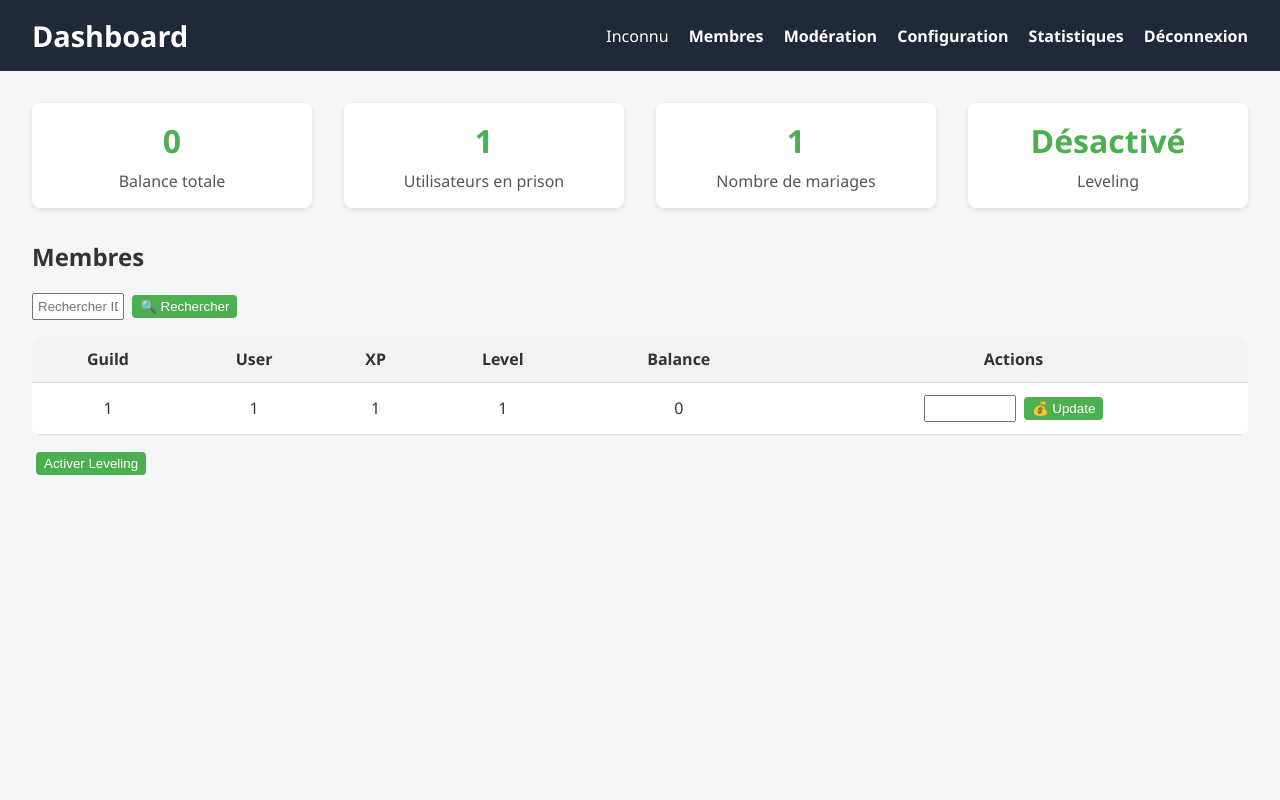
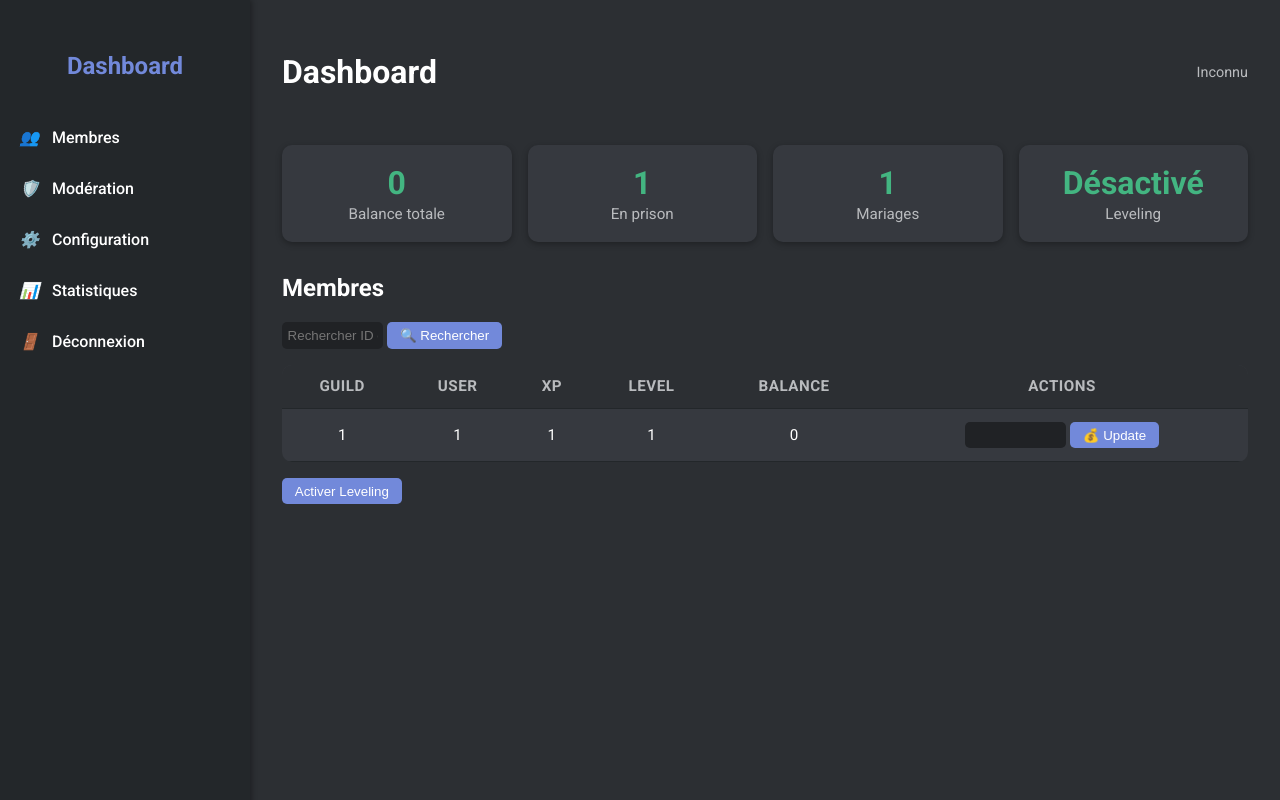
Before and after one commit to Avost-off/lounge-senpai-2, a Flask app: page / in a window 1280 px wide. Run offline with Flask 3, Linux system fonts and the light colour scheme; a user stored in the database is signed in; tables that the repository leaves empty hold one stand-in row (values such as "Sample post"); data that the repository does not hold is empty; parts of the project's set-up code (start-up, migrations or seed data) failed here and were passed over.

Commit message:
Update dashboard.html

```diff
--- a/templates/dashboard.html
+++ b/templates/dashboard.html
@@ -3,57 +3,89 @@
 <head>
 <meta charset="UTF-8">
 <title>Dashboard</title>
+<link href="https://fonts.googleapis.com/css2?family=Roboto:wght@400;500;700&display=swap" rel="stylesheet">
+<script src="https://cdn.jsdelivr.net/npm/chart.js"></script>
 <style>
-    body { font-family: "Segoe UI", Tahoma, Geneva, Verdana, sans-serif; margin:0; background:#f4f6f8; color:#333; }
-    header { background:#1f2937; color:white; padding:1rem 2rem; display:flex; justify-content:space-between; align-items:center; }
-    header h1 { margin:0; font-size:1.8rem; }
-    nav a { color:white; margin-left:1rem; text-decoration:none; font-weight:bold; cursor:pointer; }
-    nav a:hover { text-decoration:underline; }
-    main { padding:2rem; }
-    .stats { display:flex; gap:2rem; margin-bottom:2rem; flex-wrap:wrap; }
-    .stat-card { background:white; padding:1rem 2rem; border-radius:8px; box-shadow:0 2px 6px rgba(0,0,0,0.1); flex:1; text-align:center; }
-    .stat-card h2 { margin:0; font-size:2rem; color:#4CAF50; }
-    .stat-card p { margin:0.5rem 0 0 0; color:#555; }
-    table { width:100%; border-collapse:collapse; background:white; border-radius:8px; overflow:hidden; margin-top:1rem; }
-    th, td { padding:0.75rem; border-bottom:1px solid #ddd; text-align:center; }
-    th { background:#f2f2f2; }
-    tr:hover { background:#f9f9f9; }
-    form { display:inline-block; margin:0; }
-    input[type="number"], input[type="text"] { padding:0.25rem; width:80px; }
-    button { padding:0.25rem 0.5rem; margin-left:0.25rem; border:none; border-radius:4px; background:#4CAF50; color:white; cursor:pointer; }
-    button:hover { background:#45a049; }
-    section { display:none; margin-top:2rem; }
-    section.active { display:block; }
+/* ---------------- Reset & Base ---------------- */
+body, html { margin:0; padding:0; font-family: 'Roboto', sans-serif; background:#2C2F33; color:#FFF; }
+a { text-decoration:none; color:inherit; cursor:pointer; }
+
+/* ---------------- Sidebar ---------------- */
+.sidebar {
+    position: fixed; left:0; top:0; width:250px; height:100vh; background:#23272A; display:flex; flex-direction:column; padding-top:2rem; box-shadow:2px 0 5px rgba(0,0,0,0.3);
+}
+.sidebar h2 { text-align:center; margin-bottom:2rem; color:#7289DA; }
+.sidebar a { padding:0.8rem 1.2rem; margin:0.2rem 0; display:flex; align-items:center; border-radius:6px; transition:0.2s; font-weight:500; }
+.sidebar a:hover { background:#7289DA; color:white; transform:translateX(5px); }
+.sidebar a i { margin-right:0.8rem; }
+
+/* ---------------- Main ---------------- */
+.main { margin-left:250px; padding:2rem; }
+header { display:flex; justify-content:space-between; align-items:center; margin-bottom:2rem; }
+header h1 { font-weight:700; font-size:2rem; }
+header .user { color:#B9BBBE; font-size:0.9rem; display:flex; align-items:center; gap:0.5rem; }
+
+/* ---------------- Stats Cards ---------------- */
+.stats { display:flex; gap:1rem; flex-wrap:wrap; margin-bottom:2rem; }
+.stat-card { flex:1; min-width:150px; background:#36393F; padding:1.2rem; border-radius:10px; text-align:center; box-shadow:0 2px 6px rgba(0,0,0,0.3); transition:0.2s; cursor:pointer; }
+.stat-card:hover { transform:translateY(-3px); box-shadow:0 6px 10px rgba(0,0,0,0.5); }
+.stat-card h2 { margin:0; font-size:2rem; color:#43B581; }
+.stat-card p { margin:0.2rem 0 0 0; color:#B9BBBE; font-size:0.95rem; }
+
+/* ---------------- Tables ---------------- */
+table { width:100%; border-collapse:collapse; background:#36393F; border-radius:10px; overflow:hidden; }
+th, td { padding:0.8rem; border-bottom:1px solid #23272A; text-align:center; font-size:0.95rem; }
+th { background:#2C2F33; color:#B9BBBE; text-transform:uppercase; letter-spacing:0.5px; }
+tr:hover { background:#4F545C; }
+input[type="number"], input[type="text"] { padding:0.35rem; border-radius:5px; border:none; width:90px; background:#202225; color:#FFF; }
+button { padding:0.35rem 0.8rem; background:#7289DA; border:none; border-radius:5px; color:#FFF; cursor:pointer; font-weight:500; transition:0.2s; }
+button:hover { background:#5b6eae; transform:translateY(-1px); }
+
+/* ---------------- Sections ---------------- */
+section { display:none; margin-top:1.5rem; animation:fadeIn 0.3s ease-in; }
+section.active { display:block; }
+@keyframes fadeIn { from {opacity:0;} to {opacity:1;} }
+
+/* ---------------- Charts ---------------- */
+canvas { background:#36393F; border-radius:10px; padding:1rem; }
+
+/* ---------------- Responsive ---------------- */
+@media(max-width:900px) {
+    .sidebar { width:200px; }
+    .main { margin-left:200px; padding:1rem; }
+    .stats { flex-direction:column; }
+}
 </style>
 </head>
 <body>
 
-<header>
-    <h1>Dashboard</h1>
-    <nav>
-        <span>{{ user.username if user.username else "Inconnu" }}</span>
-        <a onclick="showSection('membres')">Membres</a>
-        <a onclick="showSection('moderation')">Modération</a>
-        <a onclick="showSection('configuration')">Configuration</a>
-        <a onclick="showSection('statistiques')">Statistiques</a>
-        <a href="{{ url_for('logout') }}">Déconnexion</a>
-    </nav>
-</header>
+<div class="sidebar">
+    <h2>Dashboard</h2>
+    <a onclick="showSection('membres')"><i>👥</i>Membres</a>
+    <a onclick="showSection('moderation')"><i>🛡️</i>Modération</a>
+    <a onclick="showSection('configuration')"><i>⚙️</i>Configuration</a>
+    <a onclick="showSection('statistiques')"><i>📊</i>Statistiques</a>
+    <a href="{{ url_for('logout') }}"><i>🚪</i>Déconnexion</a>
+</div>
 
-<main>
+<div class="main">
+    <header>
+        <h1>Dashboard</h1>
+        <div class="user">{{ user.username if user.username else "Inconnu" }}</div>
+    </header>
 
-    <!-- Stats globales -->
+    <!-- ---------------- Stats Globales ---------------- -->
     <div class="stats">
         <div class="stat-card"><h2>{{ total_balance }}</h2><p>Balance totale</p></div>
-        <div class="stat-card"><h2>{{ prison_count }}</h2><p>Utilisateurs en prison</p></div>
-        <div class="stat-card"><h2>{{ marriages_count }}</h2><p>Nombre de mariages</p></div>
+        <div class="stat-card"><h2>{{ prison_count }}</h2><p>En prison</p></div>
+        <div class="stat-card"><h2>{{ marriages_count }}</h2><p>Mariages</p></div>
         <div class="stat-card"><h2>{{ 'Activé' if leveling.enabled else 'Désactivé' }}</h2><p>Leveling</p></div>
     </div>
 
-    <!-- Section Membres -->
+    <!-- ---------------- Membres ---------------- -->
     <section id="membres" class="active">
         <h2>Membres</h2>
-        <form method="GET" action="{{ url_for('dashboard') }}">
+        <form method="GET" action="{{ url_for('dashboard') }}" style="margin-bottom:1rem;">
             <input type="text" name="search" placeholder="Rechercher ID ou username">
             <button type="submit">🔍 Rechercher</button>
         </form>
@@ -82,40 +114,65 @@
         </table>
     </section>
 
-    <!-- Section Modération -->
+    <!-- ---------------- Modération ---------------- -->
     <section id="moderation">
         <h2>Modération</h2>
-        <p>Gérer la prison, warns, logs et rôles.</p>
-        <!-- Tu peux ajouter ici les tableaux ou formulaires spécifiques pour chaque action -->
+        <p>Prison, Warn, Logs et Rôles.</p>
     </section>
 
-    <!-- Section Configuration -->
+    <!-- ---------------- Configuration ---------------- -->
     <section id="configuration">
         <h2>Configuration</h2>
-        <p>Gérer commandes, permissions et sécurité.</p>
-        <!-- Ajouter les formulaires ou boutons selon tes besoins -->
+        <p>Commandes, Permissions et Sécurité.</p>
     </section>
 
-    <!-- Section Statistiques -->
+    <!-- ---------------- Statistiques ---------------- -->
     <section id="statistiques">
         <h2>Statistiques</h2>
-        <p>Affichage des données globales et graphiques si besoin.</p>
+        <canvas id="statsChart" height="200"></canvas>
     </section>
 
-    <!-- Toggle leveling -->
+    <!-- ---------------- Toggle Leveling ---------------- -->
     <form style="margin-top:1rem;" action="{{ url_for('toggle_leveling') }}" method="POST">
         <button type="submit">
             {% if leveling.enabled %} Désactiver Leveling {% else %} Activer Leveling {% endif %}
         </button>
     </form>
 
-</main>
+</div>
 
 <script>
-function showSection(id) {
-    document.querySelectorAll('section').forEach(sec => sec.classList.remove('active'));
+// ---------------- Onglets ----------------
+function showSection(id){
+    document.querySelectorAll('section').forEach(s => s.classList.remove('active'));
     document.getElementById(id).classList.add('active');
 }
+
+// ---------------- Chart Statistiques ----------------
+const ctx = document.getElementById('statsChart').getContext('2d');
+const chart = new Chart(ctx, {
+    type: 'bar',
+    data: {
+        labels: [{% for u in users %}"{{ u.username if u.username else u.user_id }}",{% endfor %}],
+        datasets: [{
+            label: 'XP',
+            data: [{% for u in users %}{{ u.xp if u.xp else 0 }},{% endfor %}],
+            backgroundColor: '#43B581'
+        },{
+            label: 'Level',
+            data: [{% for u in users %}{{ u.level if u.level else 0 }},{% endfor %}],
+            backgroundColor: '#7289DA'
+        }]
+    },
+    options: {
+        responsive:true,
+        plugins: { legend:{ labels:{ color:'#FFF' } } },
+        scales: {
+            x: { ticks:{ color:'#B9BBBE' } },
+            y: { ticks:{ color:'#B9BBBE' } }
+        }
+    }
+});
 </script>
 
 </body>
```
